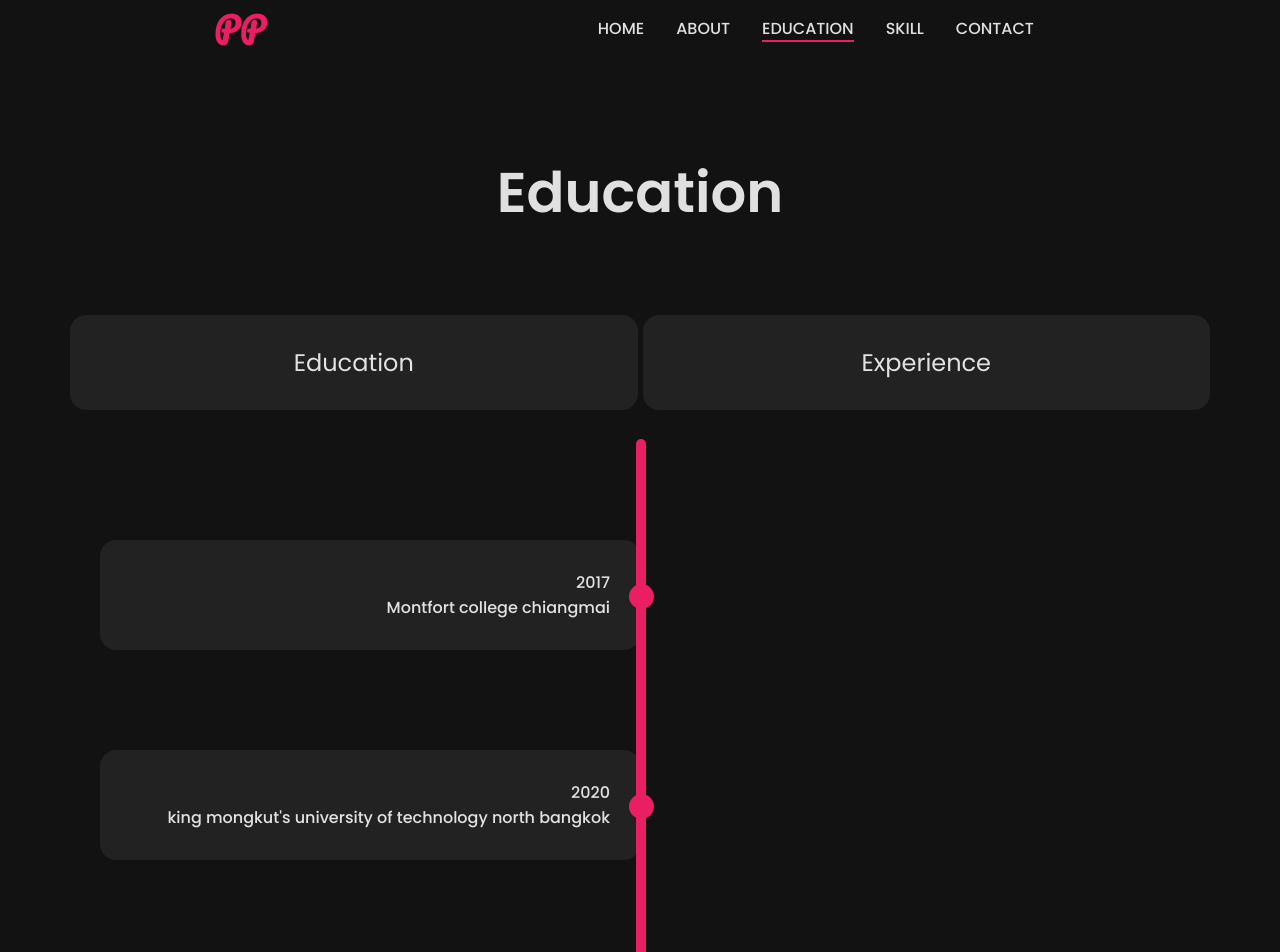
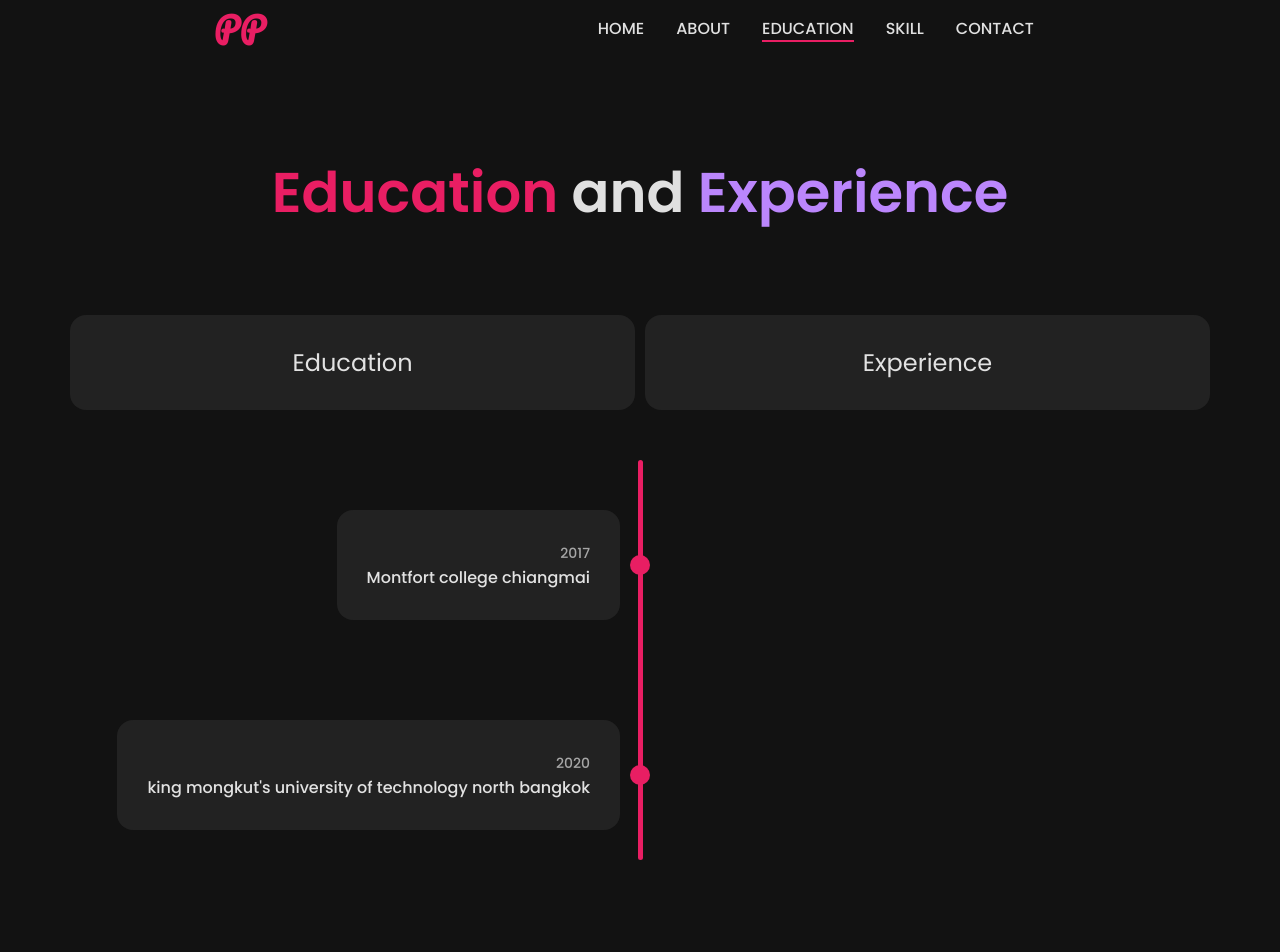
Before and after one commit to Ziilcher/vite_portfolio, a React (Vite) app: page /education in a window 1280 px wide. Shown: the top 952 px of the page. Built offline with nearby package versions, Linux system fonts and the light colour scheme.

Commit message:
Add Expirence content.

```diff
--- a/src/pages/Educationpage.css
+++ b/src/pages/Educationpage.css
@@ -1,8 +1,22 @@
+pink{
+    color: var(--d-secondary);
+}
+
 .tab{
     grid-template-columns: repeat(2, 1fr);
-    gap: 5px;
+    width: 100%;
+    gap: 10px;
 }
 
+.education{
+    position: relative;
+}
+
+.tab-wrapper{
+    display: flex;
+    align-items: center;
+    justify-content: center;
+}
 .tablinks{
     font-family: var(--main-font);
     background-color: var(--panel-dmode);
@@ -21,48 +35,115 @@
 
 .tabcontent{
     position: relative;
+    margin-top: 50px;
+}
+
+.left-content{
+    left: 0;
+    width: 50%;
+    height: 50vh;
+}
+
+.right-content{
+    left: 50%;
+    width: 50%;
+    height: 50vh;
+}
+
+.content{
+    position: relative;
+    border-radius: 16px;
     padding: 30px;
+    background: var(--panel-dmode);
+    animation: appear 0.5s linear forwards;
+    transition: all 0.3s ease;
+}
+
+.year{
+    font-size: var(--smaller-font-size);
+    color: var(--text-dmode2);
+}
+
+.hide{
+    display: none;
+}
+
+.content:hover{
+    background: rgb(61, 61, 61);
+}
+
+.left-content::after{
+    content: "";
+    position: absolute;
+    top: 0;
+    left: 100%;
+    width: 5px;
+    border-radius: 16px;
+    background: var(--d-secondary);
+    margin-left: -2px;
+    animation: moveline 1s linear forwards 0.5s;
 }
 
 .edu-item{
     position: relative;
-    padding: 30px;
-    background: var(--panel-dmode);
-    border-radius: 16px;
-    width: 50%;
-    height: 100%;
+    display: flex;
+    justify-content: right;
     text-align: right;
     list-style: none;
-    margin: 100px 0;
-    transition: all 0.3s ease;
+    padding: 50px 20px;
+    /* margin-bottom: 10%; */
 }
 
-.edu-item::after{
+
+.edu-item::before{
     position: absolute;
     content: "";
-    top: 40%;
-    right: -2.5%;
-    width: 25px;
-    height: 25px;
-    border-radius: 100%;
+    transform-origin: center;
+    top: 45%;
+    right: -10px;
+    width: 20px;
+    height: 20px;
+    border-radius: 50%;
     background: var(--d-secondary);
+    animation: appear 0.5s ease-in-out;
 }
 
-.edu-item:hover{
-    background: var(--d-primary);
-    color: var(--text-onsec);
+
+.exp-item{
+    list-style: none;
+    position: relative;
+    display: flex;
+    justify-content: left;
+    list-style: none;
+    padding: 185px 20px;
+    margin-bottom: 50px;
 }
 
-.tabcontent::after{
+.exp-item::after{
+    position: absolute;
+    content: "";
+    transform-origin: center;
+    top: 45%;
+    left: -10px;
+    width: 20px;
+    height: 20px;
+    border-radius: 50%;
+    background: var(--d-primary);
+    animation: appear 0.5s ease-in-out;
+}
+
+.right-content::after{
     content: "";
     position: absolute;
-    top: 5%;
-    right: 49.5%;
-    width: 10px;
+    top: 0;
+    left: 0;
+    width: 5px;
     border-radius: 16px;
-    background: var(--d-secondary);
-    animation: moveline 1s linear forwards 1s;
+    background: var(--d-primary);
+    margin-left: -2px;
+    animation: moveline 1s linear forwards 0.5s;
 }
+
 
 @keyframes moveline{
     0%{
@@ -70,6 +151,16 @@
     }
 
     100%{
-        height: 90%;
+        height: 100%;
     }
 }
+
+@keyframes appear{
+    0%{
+        opacity: 0;
+    }
+
+    100%{
+        opacity: 1;
+    }
+}
--- a/src/pages/Educationpage.jsx
+++ b/src/pages/Educationpage.jsx
@@ -1,9 +1,23 @@
-import React, { useEffect } from 'react'
+import { useEffect, useState } from 'react'
 import './Educationpage.css'
 import AOS from 'aos'
 import EduTimeline from '../components/EduTimeline'
+import ExpTimeline from '../components/ExpTimeline'
 
 function Educationpage() {
+  const [Edustate, setEdustate] = useState(true)
+  const [Expustate, setExpustate] = useState(false)
+
+  const OnClickEdu = ()=>{
+    setEdustate(true)
+    setExpustate(false)
+  }
+
+  const OnClickExp = ()=>{
+    setExpustate(true)
+    setEdustate(false)
+  }
+
   useEffect(()=>{
     AOS.init({duration:500})
   },[])
@@ -12,21 +26,24 @@ function Educationpage() {
     <main className="section container" data-aos='fade'>
         <section className="education">
             <h2 className="section-title">
-                Education
+                <pink>Education</pink> and <span>Experience</span>
             </h2>
 
-            <div className="tab grid">
-                <button className='tablinks'>Education</button>
-                <button className='tablinks'>Experience</button>
+            <div className="tab-wrapper">
+              <div className="tab grid">
+                  <button className='tablinks' onClick={OnClickEdu}>Education</button>
+                  <button className='tablinks' onClick={OnClickExp}>Experience</button>
+              </div>
             </div>
 
-            <div className="tabcontent">
+            <div className={Edustate ? "tabcontent left-content" : "tabcontent left-content hide"}>
                 <EduTimeline/>
             </div>
 
-            {/* <div className="tabcontent">
+            <div className={Expustate ? "tabcontent right-content" : "tabcontent right-content hide"}>
                 <ExpTimeline/>
-            </div> */}
+            </div>
+
         </section>
     </main>
   )
```
